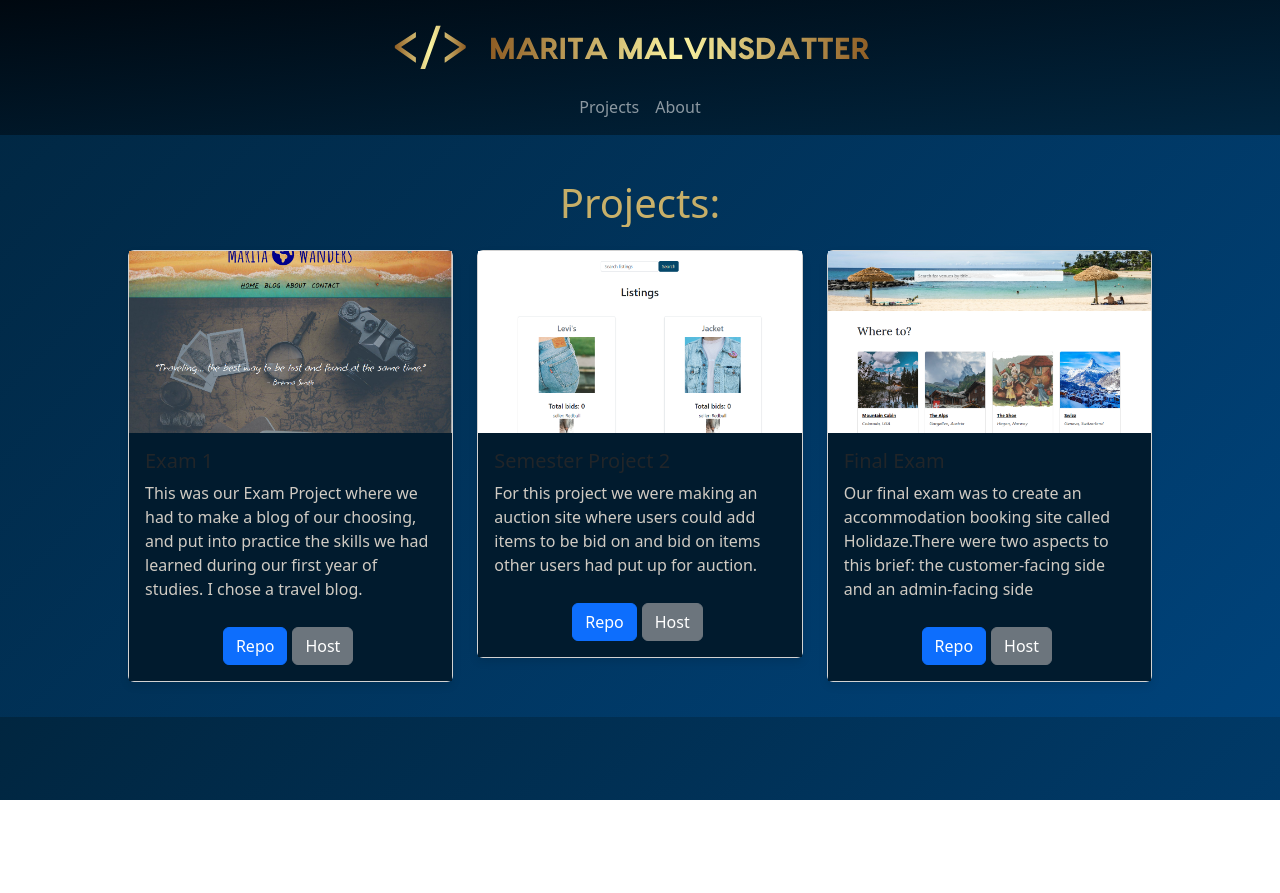
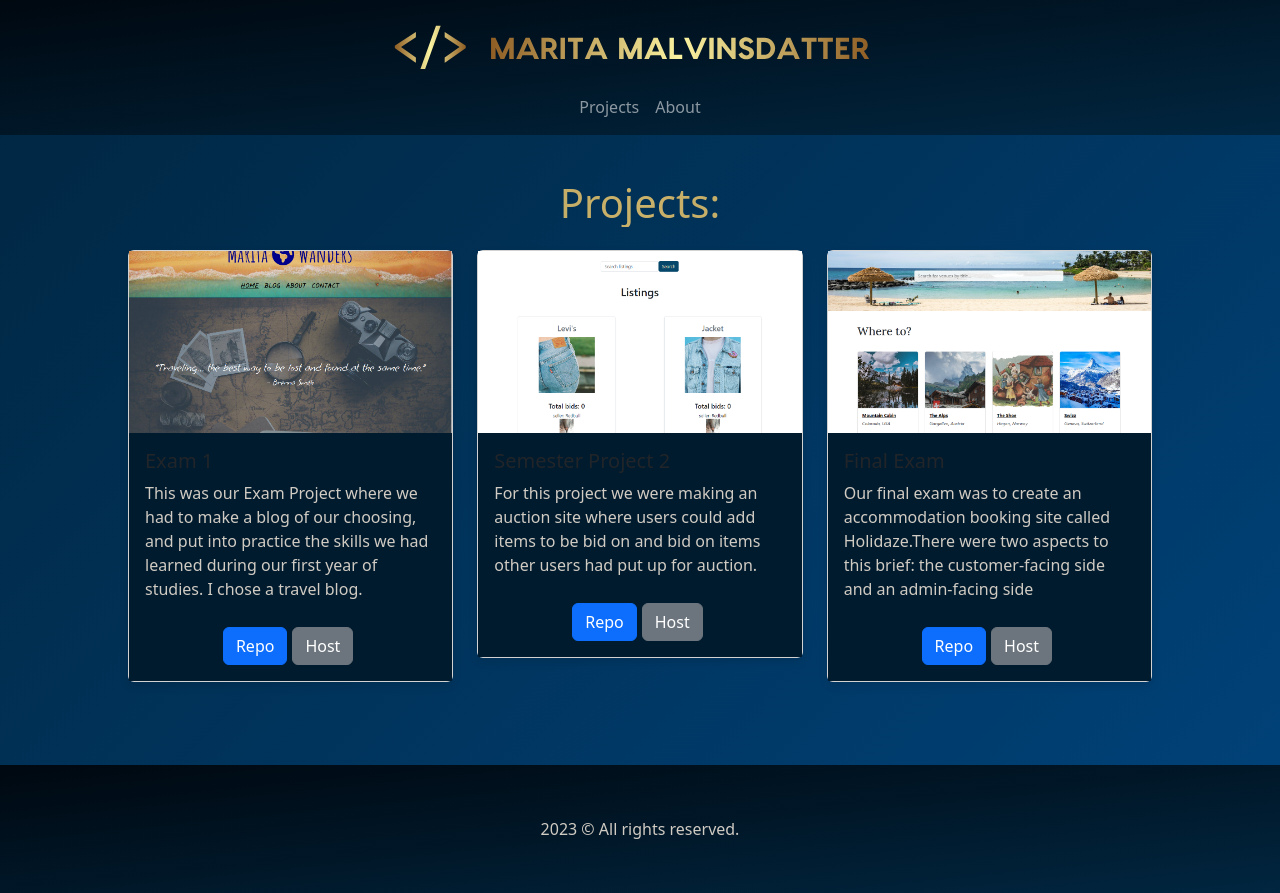
Before and after one commit to MaritaMalvinsdatter/my-portfolio, a React (Create React App) app: page /projects in a window 1280 px wide. Before the commit the page ends 800 px from the top, so only its background shows below. Built offline with nearby package versions, Linux system fonts and the light colour scheme.

Commit message:
footer done

```diff
--- a/src/components/Footer.jsx
+++ b/src/components/Footer.jsx
@@ -0,0 +1,14 @@
+import React from 'react';
+import styles from "../styles/Footer.module.css"
+
+const Footer = () => {
+  const currentYear = new Date().getFullYear();
+
+  return (
+    <footer className={`text-center py-4 mt-5 ${styles.customBg}`}>
+      <p> {currentYear} &copy; All rights reserved.</p>
+    </footer>
+  );
+};
+
+export default Footer;
--- a/src/components/Layout.jsx
+++ b/src/components/Layout.jsx
@@ -3,7 +3,7 @@
 import React from 'react';
 import { Outlet, useLocation } from 'react-router-dom';
 import Header from './Header';
-// import Footer from './Footer';
+import Footer from './Footer';
 
 function Layout() {
   const location = useLocation();
@@ -12,7 +12,7 @@ function Layout() {
     <div>
       {location.pathname !== "/" && <Header/>}
       <Outlet />
-      {/* <Footer /> */}
+      {location.pathname !== "/" && <Footer />}
     </div>
   );
 }
--- /dev/null
+++ b/src/styles/Footer.module.css
@@ -0,0 +1,12 @@
+.customBg {
+    background: linear-gradient(to top left, #012640, #000810);
+}
+
+footer p {
+    color: #d0cbc3;
+    margin: 0 auto;
+    display: flex;
+    min-height: 80px;
+    justify-content: center;
+    align-items: center;
+}
```
